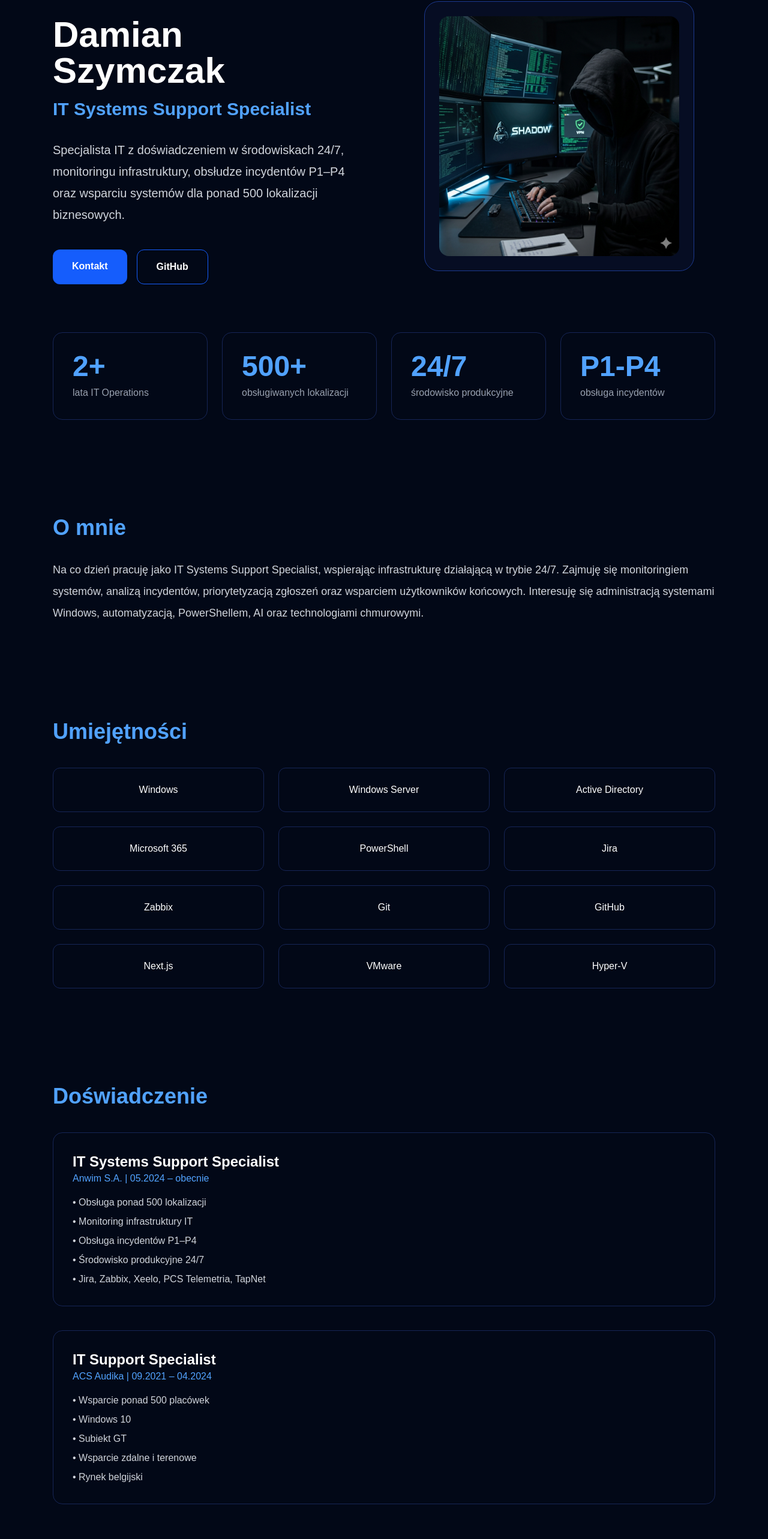
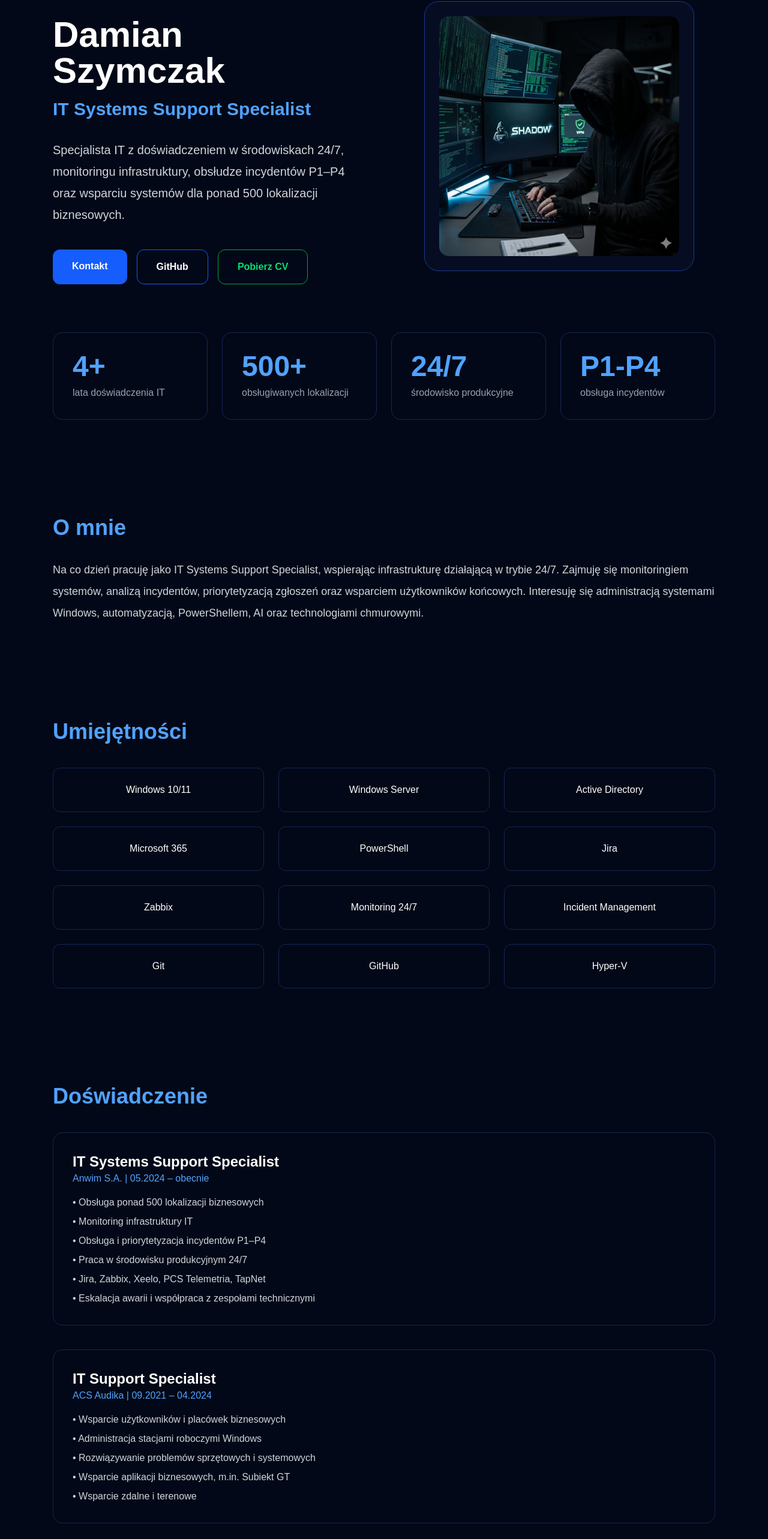
Before and after one commit to damianszymczak-it/damian-portfolio, a Next.js app: page / in a window 1280 px wide. Shown: the part 201-2767 px from the top of the page at 60% size. Built offline with nearby package versions, Linux system fonts and the light colour scheme.

Commit message:
Dodano CV i sekcje certyfikatow

```diff
--- a/src/app/page.tsx
+++ b/src/app/page.tsx
@@ -5,16 +5,27 @@ export default function Home() {
     <main className="min-h-screen bg-[#020817] text-white">
       {/* NAVBAR */}
       <nav className="max-w-6xl mx-auto px-6 py-8 flex justify-between items-center border-b border-blue-950">
-        <h1 className="text-3xl font-bold text-blue-400">
-          Damian.IT
-        </h1>
+        <h1 className="text-3xl font-bold text-blue-400">Damian.IT</h1>
 
         <div className="hidden md:flex gap-8 text-sm">
-          <a href="#about" className="hover:text-blue-400">O mnie</a>
-          <a href="#skills" className="hover:text-blue-400">Umiejętności</a>
-          <a href="#experience" className="hover:text-blue-400">Doświadczenie</a>
-          <a href="#projects" className="hover:text-blue-400">Projekty</a>
-          <a href="#contact" className="hover:text-blue-400">Kontakt</a>
+          <a href="#about" className="hover:text-blue-400">
+            O mnie
+          </a>
+          <a href="#skills" className="hover:text-blue-400">
+            Umiejętności
+          </a>
+          <a href="#experience" className="hover:text-blue-400">
+            Doświadczenie
+          </a>
+          <a href="#projects" className="hover:text-blue-400">
+            Projekty
+          </a>
+          <a href="#certificates" className="hover:text-blue-400">
+            Certyfikaty
+          </a>
+          <a href="#contact" className="hover:text-blue-400">
+            Kontakt
+          </a>
         </div>
       </nav>
 
@@ -25,25 +36,22 @@ export default function Home() {
             IT Operations / Windows Administration
           </p>
 
-          <h1 className="text-6xl font-extrabold mb-4">
-            Damian Szymczak
-          </h1>
+          <h1 className="text-6xl font-extrabold mb-4">Damian Szymczak</h1>
 
           <h2 className="text-3xl text-blue-400 font-semibold mb-8">
             IT Systems Support Specialist
           </h2>
 
           <p className="text-xl text-gray-300 leading-9">
-            Specjalista IT z doświadczeniem w środowiskach 24/7,
-            monitoringu infrastruktury, obsłudze incydentów P1–P4
-            oraz wsparciu systemów dla ponad 500 lokalizacji
-            biznesowych.
+            Specjalista IT z doświadczeniem w środowiskach 24/7, monitoringu
+            infrastruktury, obsłudze incydentów P1–P4 oraz wsparciu systemów
+            dla ponad 500 lokalizacji biznesowych.
           </p>
 
-          <div className="flex gap-4 mt-10">
+          <div className="flex flex-wrap gap-4 mt-10">
             <a
               href="#contact"
-              className="bg-blue-600 hover:bg-blue-700 px-8 py-4 rounded-xl font-semibold"
+              className="bg-blue-600 hover:bg-blue-700 px-8 py-4 rounded-xl font-semibold transition"
             >
               Kontakt
             </a>
@@ -51,9 +59,19 @@ export default function Home() {
             <a
               href="https://github.com/damianszymczak-it"
               target="_blank"
-              className="border border-blue-600 px-8 py-4 rounded-xl font-semibold"
+              rel="noopener noreferrer"
+              className="border border-blue-600 px-8 py-4 rounded-xl font-semibold hover:bg-blue-950 transition"
             >
               GitHub
+            </a>
+
+            <a
+              href="/Damian_Szymczak_CV.pdf"
+              target="_blank"
+              rel="noopener noreferrer"
+              className="border border-green-600 text-green-400 px-8 py-4 rounded-xl font-semibold hover:bg-green-950/30 transition"
+            >
+              Pobierz CV
             </a>
           </div>
         </div>
@@ -62,9 +80,10 @@ export default function Home() {
           <div className="border border-blue-900 rounded-3xl p-6 bg-blue-950/20">
             <Image
               src="/profile-test.png"
-              alt="Profil"
+              alt="Damian Szymczak"
               width={400}
               height={400}
+              priority
               className="rounded-2xl"
             />
           </div>
@@ -75,8 +94,8 @@ export default function Home() {
       <section className="max-w-6xl mx-auto px-6 pb-20">
         <div className="grid md:grid-cols-4 gap-6">
           <div className="border border-blue-950 rounded-2xl p-8">
-            <h3 className="text-5xl font-bold text-blue-400">2+</h3>
-            <p className="mt-2 text-gray-400">lata IT Operations</p>
+            <h3 className="text-5xl font-bold text-blue-400">4+</h3>
+            <p className="mt-2 text-gray-400">lata doświadczenia IT</p>
           </div>
 
           <div className="border border-blue-950 rounded-2xl p-8">
@@ -98,17 +117,15 @@ export default function Home() {
 
       {/* O MNIE */}
       <section id="about" className="max-w-6xl mx-auto px-6 py-20">
-        <h2 className="text-4xl font-bold mb-8 text-blue-400">
-          O mnie
-        </h2>
+        <h2 className="text-4xl font-bold mb-8 text-blue-400">O mnie</h2>
 
         <p className="text-lg text-gray-300 leading-9">
-          Na co dzień pracuję jako IT Systems Support Specialist,
-          wspierając infrastrukturę działającą w trybie 24/7.
-          Zajmuję się monitoringiem systemów, analizą incydentów,
-          priorytetyzacją zgłoszeń oraz wsparciem użytkowników
-          końcowych. Interesuję się administracją systemami Windows,
-          automatyzacją, PowerShellem, AI oraz technologiami chmurowymi.
+          Na co dzień pracuję jako IT Systems Support Specialist, wspierając
+          infrastrukturę działającą w trybie 24/7. Zajmuję się monitoringiem
+          systemów, analizą incydentów, priorytetyzacją zgłoszeń oraz wsparciem
+          użytkowników końcowych. Interesuję się administracją systemami
+          Windows, automatyzacją, PowerShellem, AI oraz technologiami
+          chmurowymi.
         </p>
       </section>
 
@@ -120,17 +137,17 @@ export default function Home() {
 
         <div className="grid md:grid-cols-3 gap-6">
           {[
-            "Windows",
+            "Windows 10/11",
             "Windows Server",
             "Active Directory",
             "Microsoft 365",
             "PowerShell",
             "Jira",
             "Zabbix",
+            "Monitoring 24/7",
+            "Incident Management",
             "Git",
             "GitHub",
-            "Next.js",
-            "VMware",
             "Hyper-V",
           ].map((skill) => (
             <div
@@ -160,29 +177,28 @@ export default function Home() {
             </p>
 
             <ul className="space-y-2 text-gray-300">
-              <li>• Obsługa ponad 500 lokalizacji</li>
+              <li>• Obsługa ponad 500 lokalizacji biznesowych</li>
               <li>• Monitoring infrastruktury IT</li>
-              <li>• Obsługa incydentów P1–P4</li>
-              <li>• Środowisko produkcyjne 24/7</li>
+              <li>• Obsługa i priorytetyzacja incydentów P1–P4</li>
+              <li>• Praca w środowisku produkcyjnym 24/7</li>
               <li>• Jira, Zabbix, Xeelo, PCS Telemetria, TapNet</li>
+              <li>• Eskalacja awarii i współpraca z zespołami technicznymi</li>
             </ul>
           </div>
 
           <div className="border border-blue-950 rounded-2xl p-8">
-            <h3 className="text-2xl font-bold">
-              IT Support Specialist
-            </h3>
+            <h3 className="text-2xl font-bold">IT Support Specialist</h3>
 
             <p className="text-blue-400 mb-4">
               ACS Audika | 09.2021 – 04.2024
             </p>
 
             <ul className="space-y-2 text-gray-300">
-              <li>• Wsparcie ponad 500 placówek</li>
-              <li>• Windows 10</li>
-              <li>• Subiekt GT</li>
+              <li>• Wsparcie użytkowników i placówek biznesowych</li>
+              <li>• Administracja stacjami roboczymi Windows</li>
+              <li>• Rozwiązywanie problemów sprzętowych i systemowych</li>
+              <li>• Wsparcie aplikacji biznesowych, m.in. Subiekt GT</li>
               <li>• Wsparcie zdalne i terenowe</li>
-              <li>• Rynek belgijski</li>
             </ul>
           </div>
         </div>
@@ -190,53 +206,84 @@ export default function Home() {
 
       {/* PROJEKTY */}
       <section id="projects" className="max-w-6xl mx-auto px-6 py-20">
-        <h2 className="text-4xl font-bold mb-10 text-blue-400">
-          Projekty
-        </h2>
+        <h2 className="text-4xl font-bold mb-10 text-blue-400">Projekty</h2>
 
         <div className="grid md:grid-cols-2 gap-8">
           <div className="border border-blue-950 rounded-2xl p-8">
-            <h3 className="text-2xl font-bold mb-4">
-              Portfolio Website
-            </h3>
+            <h3 className="text-2xl font-bold mb-4">Portfolio Website</h3>
 
-            <p className="text-gray-300">
-              Portfolio stworzone w Next.js, hostowane na Vercel,
-              z wykorzystaniem GitHub do kontroli wersji.
+            <p className="text-gray-300 leading-8">
+              Portfolio stworzone w Next.js, hostowane na Vercel, z
+              wykorzystaniem GitHub do kontroli wersji. Projekt pokazuje
+              podstawy pracy z repozytorium, wdrożeniem i publiczną prezentacją
+              kompetencji.
             </p>
           </div>
 
           <div className="border border-blue-950 rounded-2xl p-8">
-            <h3 className="text-2xl font-bold mb-4">
-              Home Lab (w budowie)
-            </h3>
+            <h3 className="text-2xl font-bold mb-4">Home Lab (w budowie)</h3>
 
-            <p className="text-gray-300">
-              Środowisko testowe Windows Server, Active Directory,
-              DNS, DHCP, PowerShell oraz wirtualizacja.
+            <p className="text-gray-300 leading-8">
+              Środowisko testowe rozwijane pod administrację systemami:
+              Windows Server, Active Directory, DNS, DHCP, GPO, PowerShell oraz
+              wirtualizacja.
             </p>
           </div>
         </div>
       </section>
 
+      {/* CERTYFIKATY */}
+      <section id="certificates" className="max-w-6xl mx-auto px-6 py-20">
+        <h2 className="text-4xl font-bold mb-10 text-blue-400">
+          Certyfikaty
+        </h2>
+
+        <div className="border border-blue-950 rounded-2xl p-10">
+          <h3 className="text-2xl font-semibold mb-4">W trakcie rozwoju</h3>
+
+          <p className="text-gray-400 leading-8">
+            Obecnie rozwijam kompetencje w obszarach Windows Administration,
+            Infrastructure, Cloud Computing, PowerShell oraz automatyzacji.
+            Sekcja będzie aktualizowana wraz z ukończeniem kolejnych szkoleń i
+            zdobyciem certyfikatów branżowych.
+          </p>
+        </div>
+      </section>
+
       {/* KONTAKT */}
       <section id="contact" className="max-w-6xl mx-auto px-6 py-20">
-        <h2 className="text-4xl font-bold mb-10 text-blue-400">
-          Kontakt
-        </h2>
+        <h2 className="text-4xl font-bold mb-10 text-blue-400">Kontakt</h2>
 
         <div className="border border-blue-950 rounded-2xl p-8">
-          <p className="text-xl mb-4">
-            Damian Szymczak
-          </p>
+          <p className="text-xl mb-4">Damian Szymczak</p>
 
-          <p className="text-gray-300">
-            IT Systems Support Specialist
-          </p>
+          <p className="text-gray-300">IT Systems Support Specialist</p>
 
-          <p className="text-gray-300 mt-2">
-            GitHub: github.com/damianszymczak-it
-          </p>
+          <div className="mt-6 space-y-2 text-gray-300">
+            <p>
+              Email:{" "}
+              <a
+                href="mailto:damian.szymczak.it@gmail.com"
+                className="text-blue-400 hover:text-blue-300"
+              >
+                damian.szymczak.it@gmail.com
+              </a>
+            </p>
+
+            <p>
+              GitHub:{" "}
+              <a
+                href="https://github.com/damianszymczak-it"
+                target="_blank"
+                rel="noopener noreferrer"
+                className="text-blue-400 hover:text-blue-300"
+              >
+                github.com/damianszymczak-it
+              </a>
+            </p>
+
+            <p>LinkedIn: w przygotowaniu</p>
+          </div>
         </div>
       </section>
     </main>
```
Also changed, not shown: 1 other file (tests, documents, lock files or other folders).
